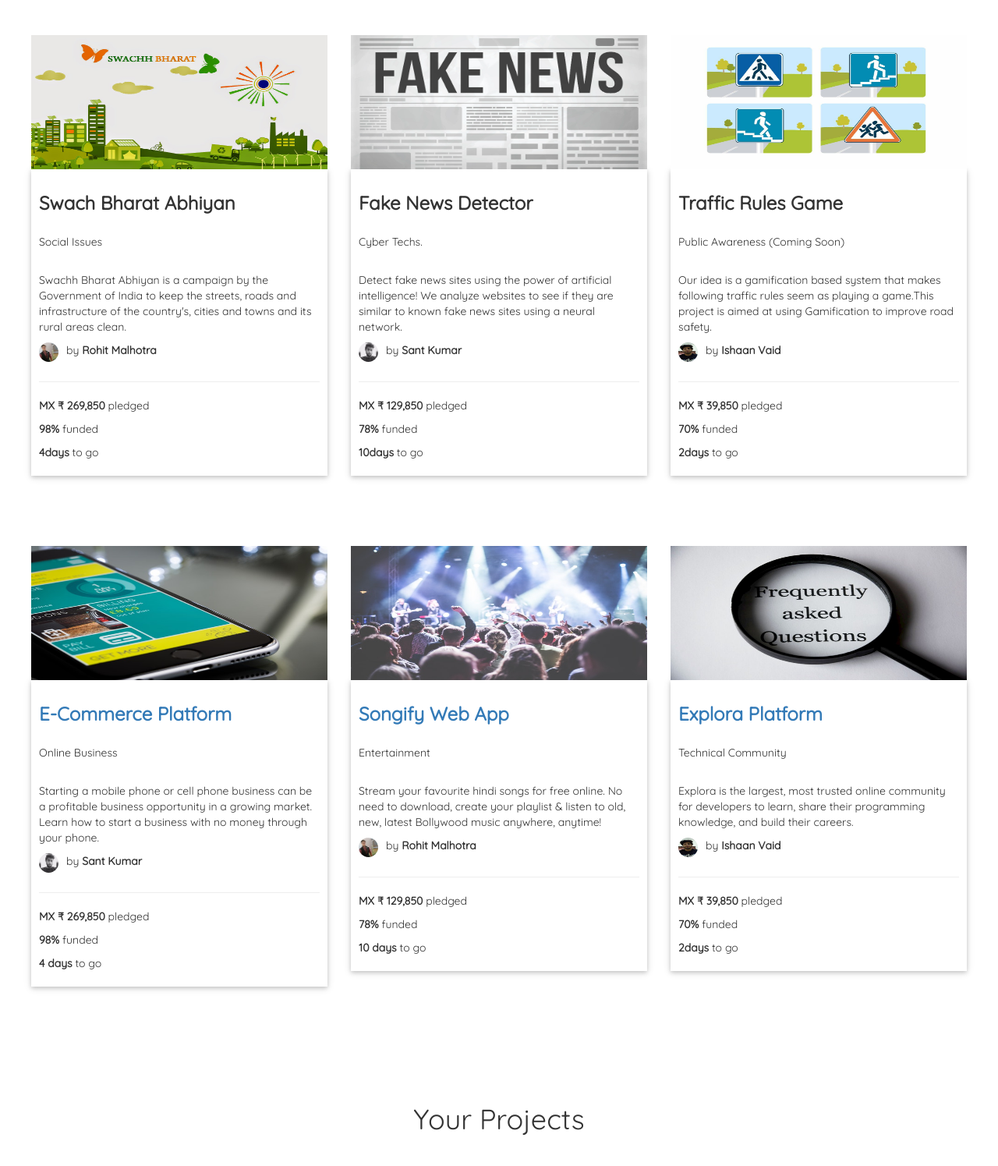
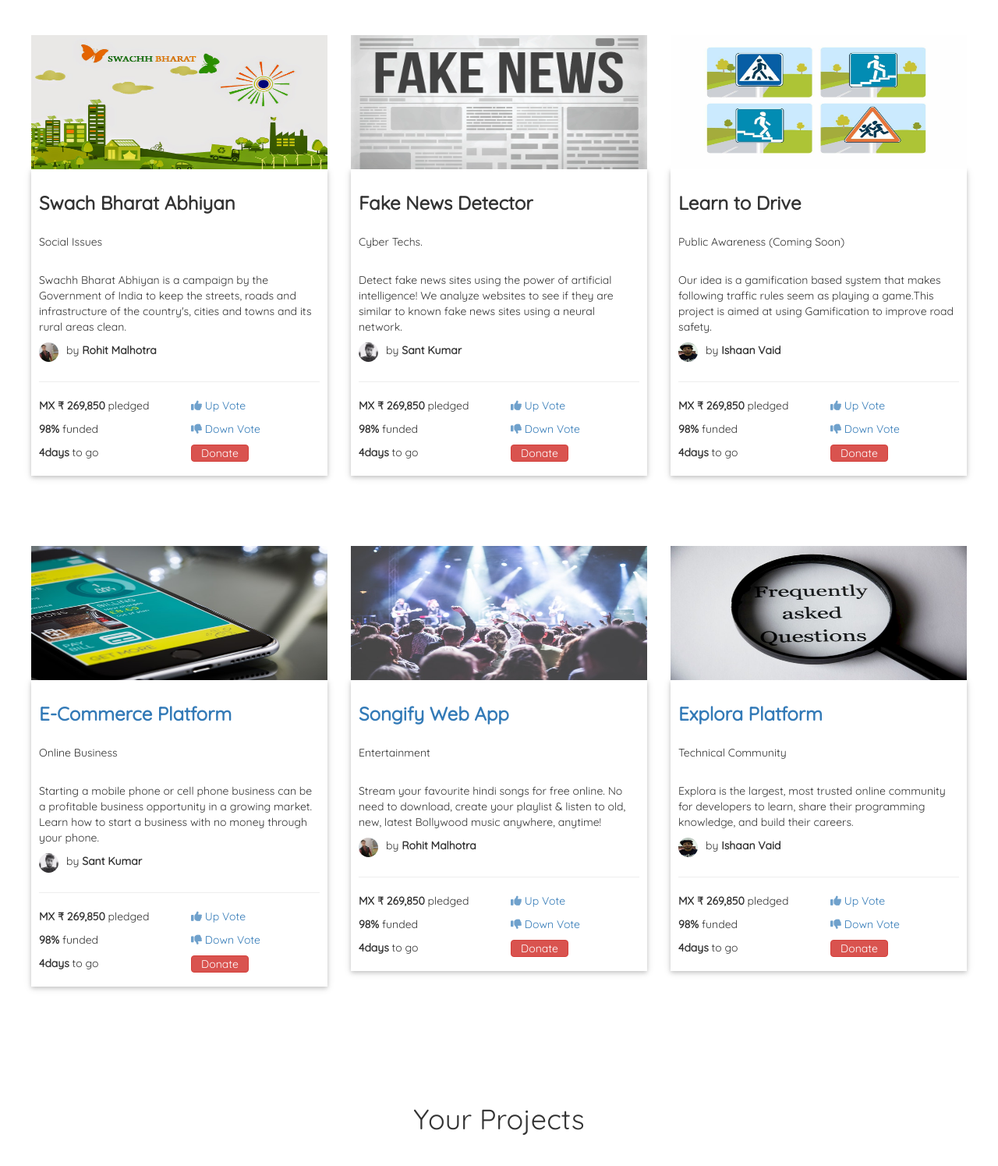
Before and after one commit to santk97/Change.io, a Django app: template Change/hackathon/templates/dashboard.html in a window 1280 px wide. Shown: the part 876-2371 px from the top of the page at 78% size. Run offline with Django 3.2, Linux system fonts and the light colour scheme; the template is opened without the code that fills it, so the values that code supplies are empty; some libraries are stand-ins or nearby versions.

Commit message:
up vote down vote added

```diff
--- a/Change/hackathon/templates/dashboard.html
+++ b/Change/hackathon/templates/dashboard.html
@@ -197,9 +197,19 @@ Your browser does not support the video tag.
                 <p>by <strong>Rohit Malhotra</strong></p>
                </div>
                 <hr>
+               <div class="row">
+               <div class="col-md-6">
                 <p><strong>MX ₹ 269,850 </strong>pledged</p>
                <p><strong>98% </strong>funded</p>
             <p><strong>4days </strong> to go</p>
+                   </div>
+             <div class="col-md-6">
+                <a><p><i class="fa fa-thumbs-up" aria-hidden="true"></i> Up Vote</p></a>
+                 <a><p><i class="fa fa-thumbs-down" aria-hidden="true"></i> Down Vote</p></a>
+                 <button class="btn btn-danger"style="padding-top:0;padding-bottom:0;">Donate</button>
+                   </div>
+               </div>
+
 
            </div>
            </div>
@@ -215,15 +225,24 @@ Your browser does not support the video tag.
                 <p>by <strong>Sant Kumar</strong></p>
                </div>
                 <hr>
-                <p><strong>MX ₹ 129,850 </strong>pledged</p>
-               <p><strong>78% </strong>funded</p>
-            <p><strong>10days </strong> to go</p>
+               <div class="row">
+               <div class="col-md-6">
+                <p><strong>MX ₹ 269,850 </strong>pledged</p>
+               <p><strong>98% </strong>funded</p>
+            <p><strong>4days </strong> to go</p>
+                   </div>
+             <div class="col-md-6">
+                <a><p><i class="fa fa-thumbs-up" aria-hidden="true"></i> Up Vote</p></a>
+                 <a><p><i class="fa fa-thumbs-down" aria-hidden="true"></i> Down Vote</p></a>
+                 <button class="btn btn-danger"style="padding-top:0;padding-bottom:0;">Donate</button>
+                   </div>
+               </div>
             </div>
           </div>
          <div class="col-md-4">
         <img class="img-size hvr-grow"src="../static/img/traffic.jpg">
                <div class="info-box">
-           <h3 class="bold">Traffic Rules Game</h3>
+           <h3 class="bold">Learn to Drive</h3>
              <h5  class="designation">Public Awareness (Coming Soon)</h5>
              <p>Our idea is a gamification based system that makes following traffic rules seem as playing a game.This project is aimed at using Gamification to improve road safety.</p>
                          <div style="display:-webkit-box;">
@@ -231,9 +250,18 @@ Your browser does not support the video tag.
                 <p>by <strong>Ishaan Vaid </strong></p>
                </div>
                 <hr>
-                <p><strong>MX ₹ 39,850 </strong>pledged</p>
-               <p><strong>70% </strong>funded</p>
-            <p><strong>2days </strong> to go</p>
+                 <div class="row">
+               <div class="col-md-6">
+                <p><strong>MX ₹ 269,850 </strong>pledged</p>
+               <p><strong>98% </strong>funded</p>
+            <p><strong>4days </strong> to go</p>
+                   </div>
+             <div class="col-md-6">
+                <a><p><i class="fa fa-thumbs-up" aria-hidden="true"></i> Up Vote</p></a>
+                 <a><p><i class="fa fa-thumbs-down" aria-hidden="true"></i> Down Vote</p></a>
+                 <button class="btn btn-danger"style="padding-top:0;padding-bottom:0;">Donate</button>
+                   </div>
+               </div>
 
              </div>
           </div>
@@ -254,9 +282,18 @@ Your browser does not support the video tag.
                 <p>by <strong>Sant Kumar</strong></p>
                </div>
                 <hr>
+               <div class="row">
+               <div class="col-md-6">
                 <p><strong>MX ₹ 269,850 </strong>pledged</p>
                <p><strong>98% </strong>funded</p>
-            <p><strong>4 days </strong> to go</p>
+            <p><strong>4days </strong> to go</p>
+                   </div>
+             <div class="col-md-6">
+                <a><p><i class="fa fa-thumbs-up" aria-hidden="true"></i> Up Vote</p></a>
+                 <a><p><i class="fa fa-thumbs-down" aria-hidden="true"></i> Down Vote</p></a>
+                 <button class="btn btn-danger"style="padding-top:0;padding-bottom:0;">Donate</button>
+                   </div>
+               </div>
 
            </div>
            </div>
@@ -272,9 +309,18 @@ Your browser does not support the video tag.
                 <p>by <strong>Rohit Malhotra</strong></p>
                </div>
                 <hr>
-                <p><strong>MX ₹ 129,850 </strong>pledged</p>
-               <p><strong>78% </strong>funded</p>
-            <p><strong>10 days </strong> to go</p>
+               <div class="row">
+               <div class="col-md-6">
+                <p><strong>MX ₹ 269,850 </strong>pledged</p>
+               <p><strong>98% </strong>funded</p>
+            <p><strong>4days </strong> to go</p>
+                   </div>
+             <div class="col-md-6">
+                <a><p><i class="fa fa-thumbs-up" aria-hidden="true"></i> Up Vote</p></a>
+                 <a><p><i class="fa fa-thumbs-down" aria-hidden="true"></i> Down Vote</p></a>
+                 <button class="btn btn-danger"style="padding-top:0;padding-bottom:0;">Donate</button>
+                   </div>
+               </div>
             </div>
           </div>
          <div class="col-md-4">
@@ -289,9 +335,18 @@ Your browser does not support the video tag.
                 <p>by <strong>Ishaan Vaid </strong></p>
                </div>
                 <hr>
-                <p><strong>MX ₹ 39,850 </strong>pledged</p>
-               <p><strong>70% </strong>funded</p>
-            <p><strong>2days </strong> to go</p>
+               <div class="row">
+               <div class="col-md-6">
+                <p><strong>MX ₹ 269,850 </strong>pledged</p>
+               <p><strong>98% </strong>funded</p>
+            <p><strong>4days </strong> to go</p>
+                   </div>
+             <div class="col-md-6">
+                <a><p><i class="fa fa-thumbs-up" aria-hidden="true"></i> Up Vote</p></a>
+                 <a><p><i class="fa fa-thumbs-down" aria-hidden="true"></i> Down Vote</p></a>
+                 <button class="btn btn-danger"style="padding-top:0;padding-bottom:0;">Donate</button>
+                   </div>
+               </div>
 
              </div>
           </div>
@@ -327,9 +382,18 @@ Your browser does not support the video tag.
                 <p>by <strong>Rohit Malhotra</strong></p>
                </div>
                 <hr>
-                <p><strong>MX ₹ 129,850 </strong>pledged</p>
-               <p><strong>78% </strong>funded</p>
-            <p><strong>10 days </strong> to go</p>
+               <div class="row">
+               <div class="col-md-6">
+                <p><strong>MX ₹ 269,850 </strong>pledged</p>
+               <p><strong>98% </strong>funded</p>
+            <p><strong>4days </strong> to go</p>
+                   </div>
+             <div class="col-md-6">
+                <a><p><i class="fa fa-thumbs-up" aria-hidden="true"></i> Up Vote</p></a>
+                 <a><p><i class="fa fa-thumbs-down" aria-hidden="true"></i> Down Vote</p></a>
+                 <button class="btn btn-danger"style="padding-top:0;padding-bottom:0;">Donate</button>
+                   </div>
+               </div>
             </div>
 
           </div>
```
